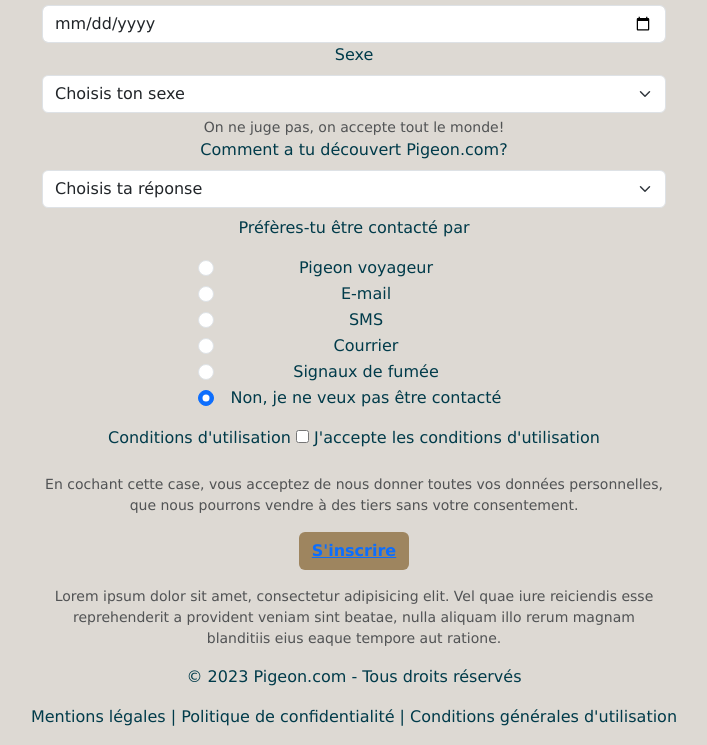
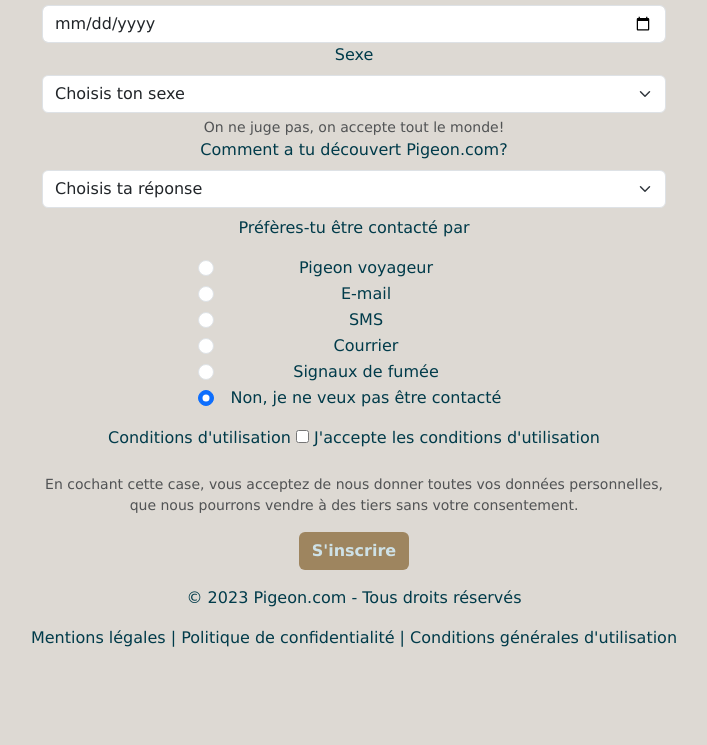
Before and after one commit to AlexandreBrely/exo-formulaire, a website: page inscription.html in a window 1280 px wide. Shown: the part 1284-2029 px from the top of the page, without its empty margins (286-993 px from the left). After the commit the page ends 1950 px from the top, so only its background shows below. Drawn offline with nearby package versions, Linux system fonts and the light colour scheme.

Commit message:
ready to rock

```diff
--- a/assets/SCSS/style.scss
+++ b/assets/SCSS/style.scss
@@ -16,3 +16,7 @@
     color: #cee1e6;
     font-weight: bold;
 }
+.navbarmini{
+    color: #DDD9D3;
+
+}
--- a/inscription.html
+++ b/inscription.html
@@ -24,7 +24,8 @@
                 <div class="container-fluid text-center">
                     <button class="navbar-toggler" type="button" data-bs-toggle="collapse" data-bs-target="#navbarNav"
                         aria-controls="navbarNav" aria-expanded="false" aria-label="Toggle navigation">
-                        <span class="navbar-toggler-icon"></span>
+                        <!-- <span class="navbar-toggler-icon"></span> -->
+                        <span class="navbarmini text-white"><i class="bi bi-list"></i></span>
                     </button>
                     <div class="collapse navbar-collapse" id="navbarNav">
                         <ul class="navbar-nav">
@@ -93,7 +94,7 @@
     <main class="container w-75 mx-auto">
         <h2 class="text-center text-danger">Inscription</h2>
 
-        <form class="text-center ">
+        <form class="text-center " action="bonjour.html">
             <p class="text-center">Bienvenue sur Pigeon.com, le site qui va vendre vos données personnelles à des
                 entreprises peu scrupuleuses, sous couvert de paris en ligne.</p>
 
@@ -262,19 +263,16 @@
                 <!-- Submit Button -->
                 <div class="row my-3 justify-content-center">
                     <div class="col-12 text-center">
-                        <button type="submit" class="btn btn-sucess"> <a href="bonjour.html"> S'inscrire </a></button>
+                        <button type="submit" class="btn btn-sucess"> S'inscrire </button>
                     </div>
                 </div>
+            </div>
         </form>
 
-
-
-        <p>Lorem ipsum dolor sit amet, consectetur adipisicing elit. Vel quae iure reiciendis esse reprehenderit a
-            provident veniam sint beatae, nulla aliquam illo rerum magnam blanditiis eius eaque tempore aut ratione.
-        </p>
     </main>
 
     <script src="node_modules/bootstrap/dist/js/bootstrap.js"></script>
+
 </body>
 <footer>
     <div class="container mt-auto w-75">
```
Also changed, not shown: index.html (+2 -1 lines), assets/CSS/style.css, 1 other file.
